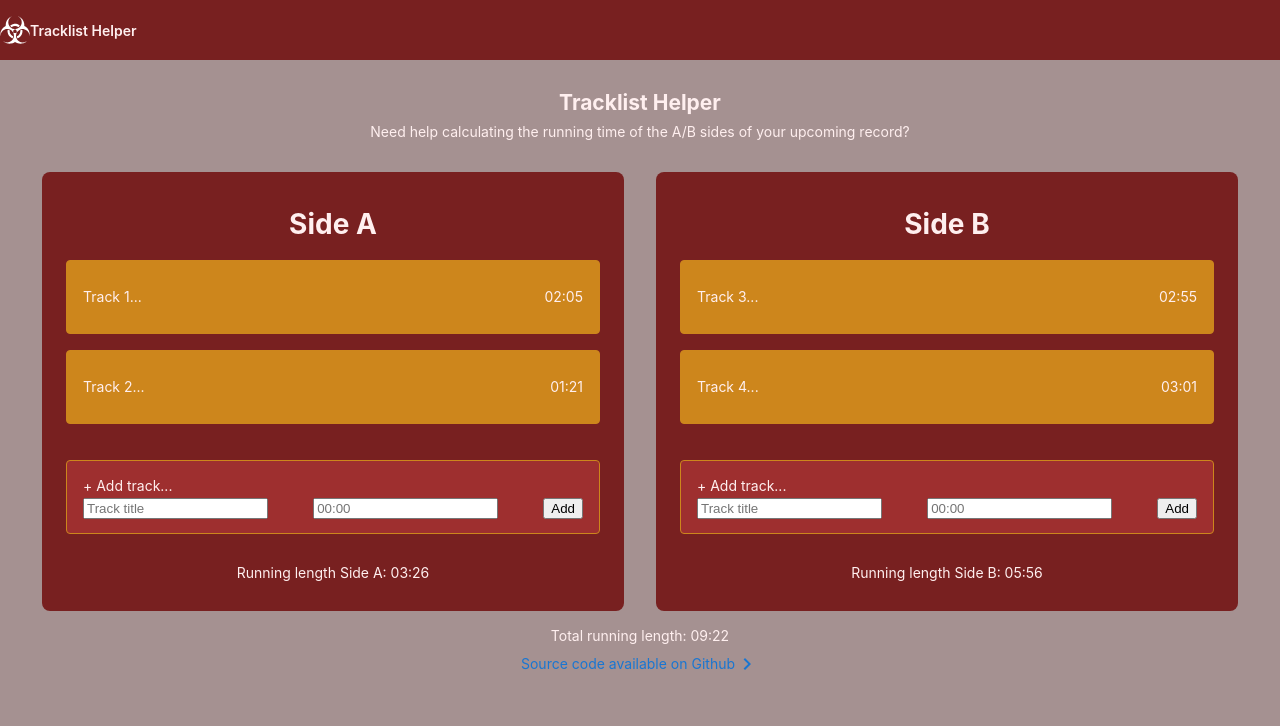
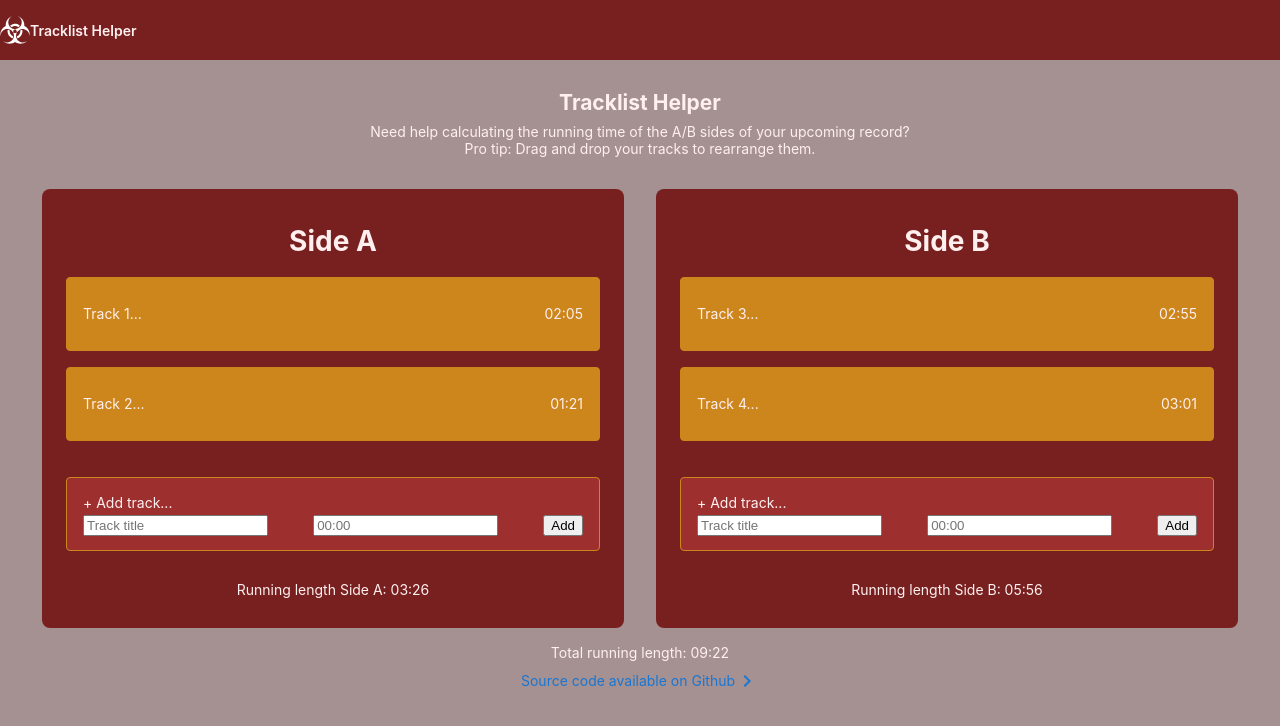
Before and after one commit to Sundin/tracklist, an Angular app: page / in a window 1280 px wide. Shown: the top 726 px of the page. Built offline with nearby package versions, Linux system fonts and the light colour scheme.

Commit message:
Add drag-n-drop hint

```diff
--- a/src/app/app.component.html
+++ b/src/app/app.component.html
@@ -25,6 +25,7 @@
   <!-- Tracklist -->
   <h2>Tracklist Helper</h2>
   <p>Need help calculating the running time of the A/B sides of your upcoming record?</p>
+  <p [hidden]="tracksSideA.length === 0 && tracksSideB.length === 0">Pro tip: Drag and drop your tracks to rearrange them.</p>
 
   <div class="tracklist-container" cdkDropListGroup>
     <app-side
```
